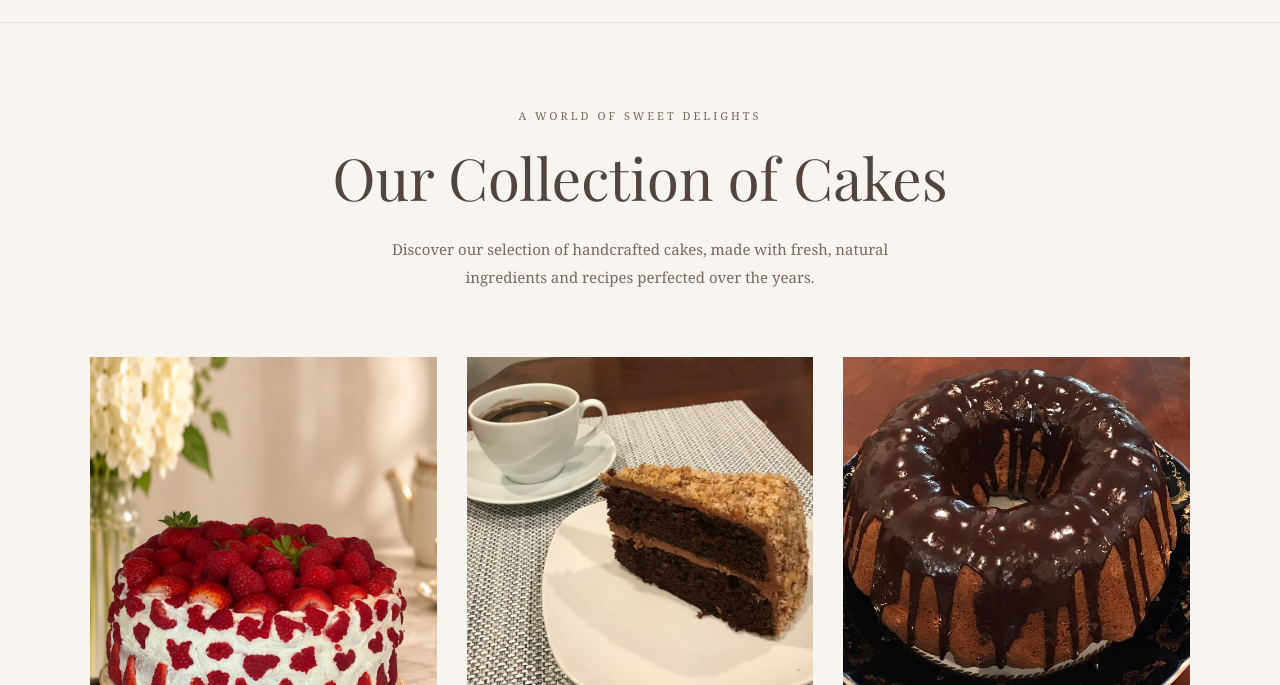
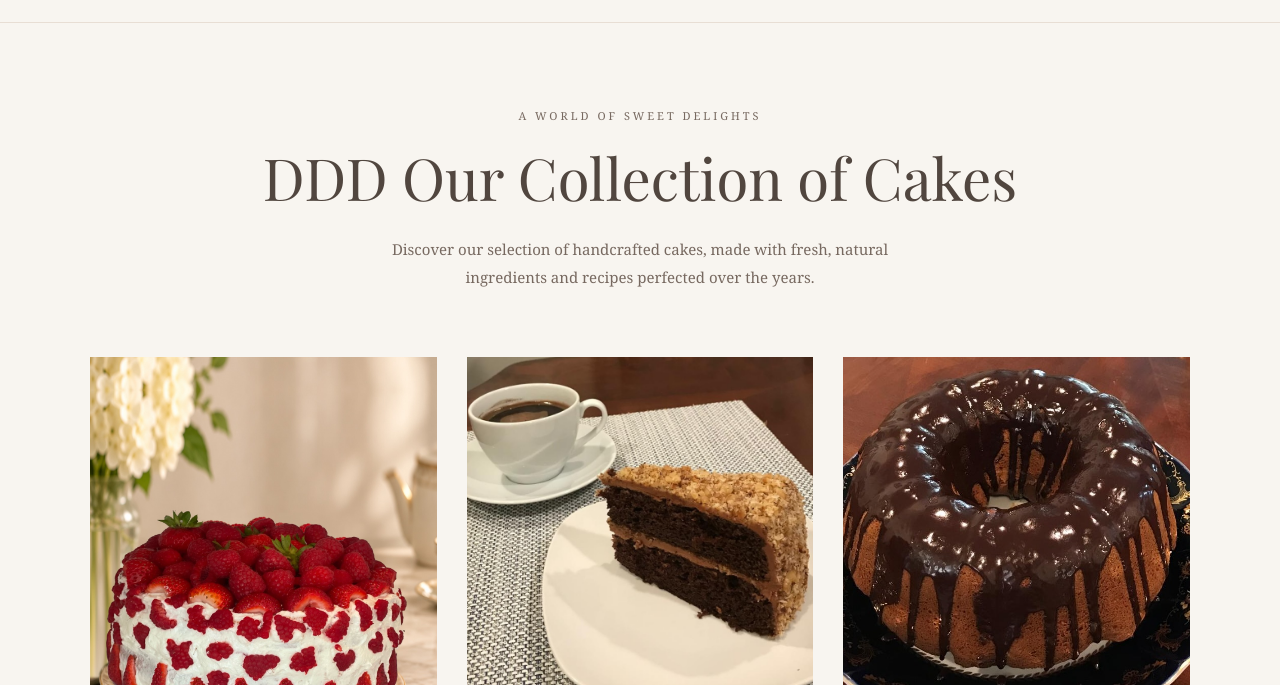
Before and after one commit to AramCz/karascakes, a plain HTML site: page cakes/index.html in a window 1280 px wide. Shown: the part 115-800 px from the top of the page. Drawn offline with nearby package versions, Linux system fonts and the light colour scheme.

Commit message:
Update index.html

```diff
--- a/cakes/index.html
+++ b/cakes/index.html
@@ -457,7 +457,7 @@
 
         <div class="eyebrow">A WORLD OF SWEET DELIGHTS</div>
 
-        <h1>Our Collection of Cakes</h1>
+        <h1>DDD Our Collection of Cakes</h1>
 
         <p>
             Discover our selection of handcrafted cakes, made with fresh, natural ingredients and recipes perfected over the years.
```
